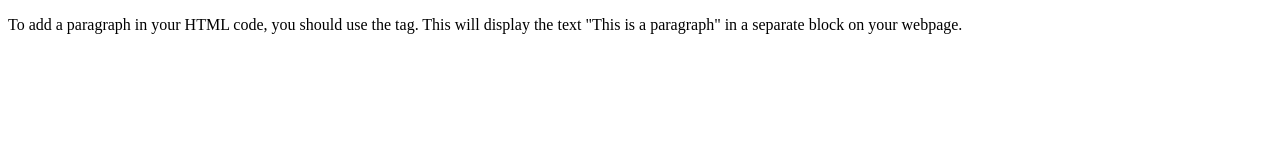
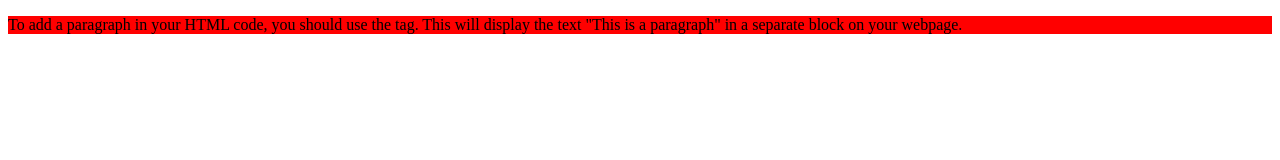
Before and after one commit to Praveen18745/construction, a plain HTML site: page index.html in a window 1280 px wide. Drawn offline with Linux system fonts and the light colour scheme.

Commit message:
Update index.html

```diff
--- a/index.html
+++ b/index.html
@@ -6,7 +6,7 @@
     <title>construction website</title>
 </head>
 <body>
-    <p style=backgroundcolor:red;>To add a paragraph in your HTML code, you should use the
+    <p style=background-color:red;>To add a paragraph in your HTML code, you should use the
      tag. This will display the text "This is a paragraph" in a separate block on your webpage.</p>
 </body>
 </html>
```
